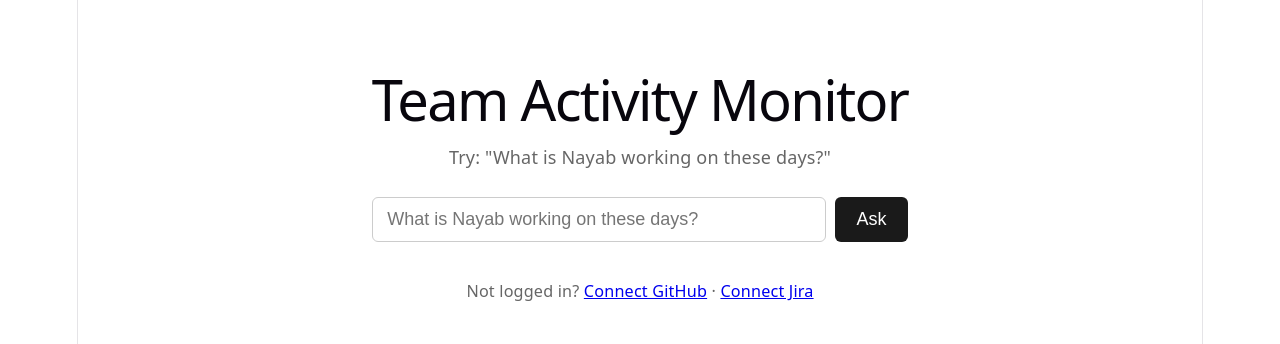
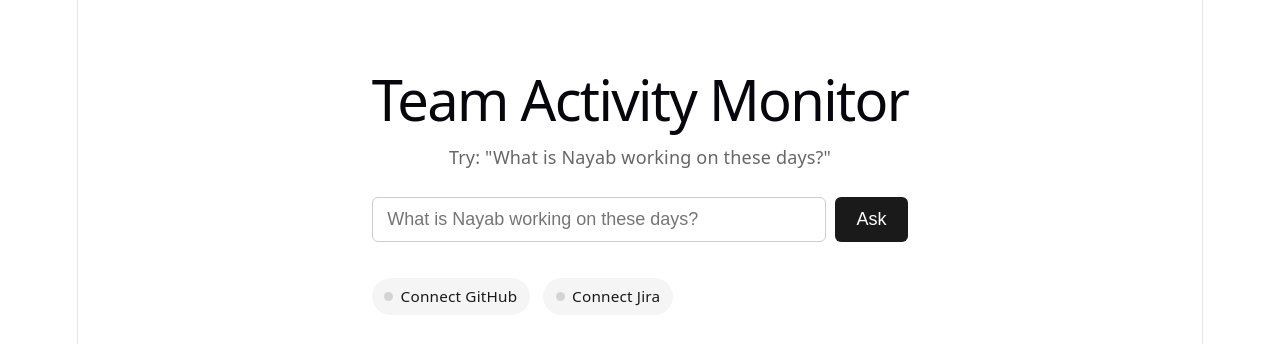
Before and after one commit to mnr282001/rollcall, a React app in the folder frontend/: page / in a window 1280 px wide. Shown: the top 344 px of the page. Built offline with nearby package versions, Linux system fonts and the light colour scheme; no server answers; the HTML template or start-up script is replaced by a standard one.

Commit message:
feat: implement connection status display for GitHub and Jira with improved user feedback

```diff
--- a/frontend/src/App.css
+++ b/frontend/src/App.css
@@ -53,8 +53,56 @@ button:disabled {
   color: #b91c1c;
 }
 
-.login-links {
+.connections {
   margin-top: 2rem;
-  font-size: 0.9rem;
-  color: #666;
+  display: flex;
+  gap: 0.75rem;
+  font-size: 0.85rem;
 }
+
+.connection {
+  display: inline-flex;
+  align-items: center;
+  gap: 0.4rem;
+  padding: 0.3rem 0.7rem;
+  border-radius: 999px;
+  text-decoration: none;
+}
+
+.connection-dot {
+  width: 0.5rem;
+  height: 0.5rem;
+  border-radius: 50%;
+}
+
+.connection-connected {
+  color: #15803d;
+  background: #f0fdf4;
+}
+
+.connection-connected .connection-dot {
+  background: #22c55e;
+}
+
+.connection-disconnected {
+  color: #1a1a1a;
+  background: #f5f5f5;
+  cursor: pointer;
+}
+
+.connection-disconnected:hover {
+  background: #ebebeb;
+}
+
+.connection-disconnected .connection-dot {
+  background: #d4d4d4;
+}
+
+.connection-pending {
+  color: #999;
+  background: #f5f5f5;
+}
+
+.connection-pending .connection-dot {
+  background: #d4d4d4;
+}
--- a/frontend/src/App.jsx
+++ b/frontend/src/App.jsx
@@ -1,4 +1,4 @@
-import { useState } from 'react'
+import { useEffect, useState } from 'react'
 import './App.css'
 
 const API_URL = import.meta.env.VITE_API_URL || 'http://localhost:8000'
@@ -8,6 +8,21 @@ function App() {
   const [answer, setAnswer] = useState('')
   const [loading, setLoading] = useState(false)
   const [error, setError] = useState('')
+  const [status, setStatus] = useState(null)
+
+  useEffect(() => {
+    fetchStatus()
+  }, [])
+
+  async function fetchStatus() {
+    try {
+      const response = await fetch(`${API_URL}/auth/me`, { credentials: 'include' })
+      const data = await response.json()
+      setStatus(data)
+    } catch {
+      setStatus({ authenticated: false, github_connected: false, jira_connected: false })
+    }
+  }
 
   async function handleSubmit(e) {
     e.preventDefault()
@@ -65,13 +80,44 @@ function App() {
       {error && <p className="error">{error}</p>}
       {answer && <pre className="answer">{answer}</pre>}
 
-      <p className="login-links">
-        Not logged in? <a href={`${API_URL}/auth/github/login`}>Connect GitHub</a>
-        {' · '}
-        <a href={`${API_URL}/auth/jira/login`}>Connect Jira</a>
-      </p>
+      <div className="connections">
+        <ConnectionStatus
+          label="GitHub"
+          connected={status?.github_connected}
+          href={`${API_URL}/auth/github/login`}
+        />
+        <ConnectionStatus
+          label="Jira"
+          connected={status?.jira_connected}
+          href={`${API_URL}/auth/jira/login`}
+        />
+      </div>
     </main>
   )
 }
 
+function ConnectionStatus({ label, connected, href }) {
+  if (connected === undefined || connected === null) {
+    return (
+      <span className="connection connection-pending">
+        <span className="connection-dot" /> {label}
+      </span>
+    )
+  }
+
+  if (connected) {
+    return (
+      <span className="connection connection-connected">
+        <span className="connection-dot" /> {label} connected
+      </span>
+    )
+  }
+
+  return (
+    <a className="connection connection-disconnected" href={href}>
+      <span className="connection-dot" /> Connect {label}
+    </a>
+  )
+}
+
 export default App
```
